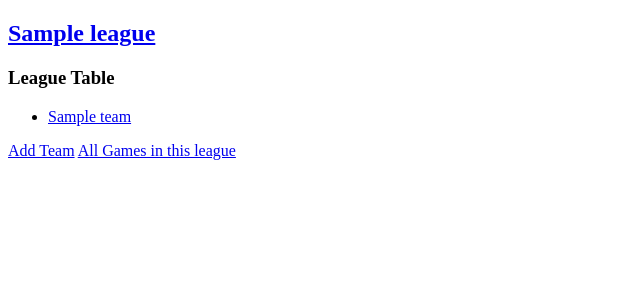
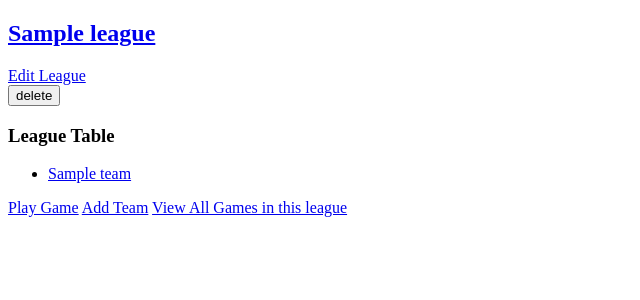
Before and after one commit to itsjustdel/CodeClan-W4-Project, a Flask app: page /leagues/1 in a window 1280 px wide. Shown: the part 70-370 px from the top of the page, without its empty margins (0-640 px from the left). Run offline with Flask 2, Linux system fonts and the light colour scheme; a database or web service that is not in the repository returns one stand-in record (values such as "Sample title"); some libraries are stand-ins or nearby versions.

Commit message:
delete/edit league

```diff
--- a/controllers/league_controller.py
+++ b/controllers/league_controller.py
@@ -28,3 +28,29 @@ def new_league():
     league = League(league_name)
     league_repository.save(league)
     return leagues()
+
+# DELETE
+@leagues_blueprint.route("/leagues/<id>/delete", methods=['POST'])
+def delete_team(id):
+    # get league id from the team we about to delete so we can redirect back to league
+    league = league_repository.select(id)
+    league_repository.delete(id)
+    return leagues()
+
+
+# EDIT
+@leagues_blueprint.route("/leagues/<league_id>/edit")
+def edit_league_form(league_id):
+    league = league_repository.select(league_id)
+    return render_template("/leagues/edit.html", league=league)
+
+# UPDATE
+@leagues_blueprint.route("/leagues/<league_id>/edit", methods=['POST'])
+def update_league(league_id):
+    league = league_repository.select(league_id)
+    # alter
+    league.name = request.form['league_name']
+    # update
+    league_repository.update(league)
+    # return to team page
+    return show(league_id)
--- a/repositories/league_repository.py
+++ b/repositories/league_repository.py
@@ -44,3 +44,10 @@ def delete(id):
     sql = "DELETE FROM leagues WHERE id = %s"
     values = [id]
     run_sql(sql, values)
+
+def update(league):
+    sql = "UPDATE leagues SET name = (%s) WHERE id = %s"
+    # replace placeholders with these values
+    values = [league.name, league.id]
+    # send to db
+    run_sql(sql, values)
--- a/templates/games/show_league.html
+++ b/templates/games/show.html
@@ -1,7 +1,7 @@
 {% extends 'base.html' %}
 
 {% block content %}
-<h1><a href="/leagues/{{league.id}}">{{league.name}}</a></h1>
+<h1><a href="/{{route}}/{{object.id}}">{{object.name}}</a></h1>
 
 <h3>Games</h3>
 <!-- not dry, this block used in index and show -->
--- a/templates/leagues/show.html
+++ b/templates/leagues/show.html
@@ -2,6 +2,10 @@
 
 {% block content %}
 <h1> <a href="/leagues/{{league.id}}">{{league.name}}</a> </h1>
+<a href="/leagues/{{league.id}}/edit">Edit League</a>
+<form action="/leagues/{{league.id}}/delete" method="POST">
+    <input type="submit" value="delete"/>
+  </form>
 
 <h3>League Table</h3>
     <ul>
@@ -12,7 +16,11 @@
         {% endfor %}
     </ul>
 
+    <a href="/games/leagues/{{league.id}}">Play Game</a>
     <a href="/teams/{{league.id}}/new">Add Team</a>
-    <a href="/games/leagues//{{league.id}}">All Games in this league</a>
+    <a href="/leagues/{{league.id}}/games">View All Games in this league</a>
+
+
+
 
 {% endblock %}
--- a/templates/teams/show.html
+++ b/templates/teams/show.html
@@ -4,7 +4,7 @@
 <h1> <a href="/teams/{{team.id}}">{{team.name}}</a> </h1>
 <h2>League : <a href="/leagues/{{league.id}}">{{league.name}}</a></h2>
 
-<a href="/games/teams/{{team.id}}">Show Team's Games</a>
+<a href="/teams/{{team.id}}/games">Show Team's Games</a>
 <a href="/teams/{{team.id}}/edit">Edit Team</a>
 
 <form action="/teams/{{ team.id }}/delete" method="POST">
```
Also changed, not shown: controllers/game_controller.py (+12 -4 lines), controllers/team_controller.py (+4 -3 lines), templates/games/new.html (added, +11 -0 lines), templates/leagues/edit.html (added, +12 -0 lines).
